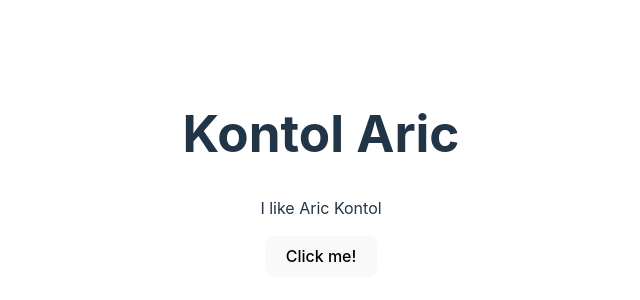
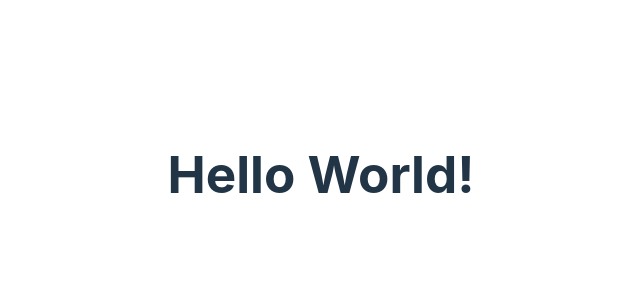
Before and after one commit to haikaaal21/TOSh-based-FYP-management-system, a React (Vite) app in the folder front-end/fyp-management-system-tosh/: page / in a window 1280 px wide. Shown: the part 226-526 px from the top of the page, without its empty margins (319-959 px from the left). Built offline with nearby package versions, Linux system fonts and the light colour scheme.

Commit message:
Setup 1.0

```diff
--- a/front-end/fyp-management-system-tosh/package.json
+++ b/front-end/fyp-management-system-tosh/package.json
@@ -12,7 +12,7 @@
   "dependencies": {
     "react": "^18.2.0",
     "react-dom": "^18.2.0",
-    "react-router": "^6.17.0"
+    "react-router": "^6.21.1"
   },
   "devDependencies": {
     "@types/react": "^18.2.15",
--- a/front-end/fyp-management-system-tosh/src/App.tsx
+++ b/front-end/fyp-management-system-tosh/src/App.tsx
@@ -1,26 +1,10 @@
-import { useState } from 'react'
 import './App.css'
 
-const title = 'Kontol Aric';
-const subjects: string[] = ['Aric Kontol', 'Jembut Aric', 'Aric Kontol Kontol', 'Aric anjinggg ?'];
-let x = 0;
 function App() {
-
-  const [subject, setSubject] = useState(subjects[x]);
-  const handleClick = () => {
-    console.log(x);
-    if(x < subjects.length - 1) {
-      setSubject(subjects[++x]);
-    } else {
-      setSubject(subjects[x = 0]);
-    }
-  };
 
   return (
     <>
-      <h1>{title}</h1>
-      <p>I like {subject}</p>
-      <button onClick={handleClick}>Click me!</button>
+      <h1>Hello World!</h1>
     </>
   )
 }
```
Also changed, not shown: front-end/fyp-management-system-tosh/src/components/landing_page/navbar.tsx (added, +17 -0 lines), front-end/fyp-management-system-tosh/src/routes/landing_page.tsx (added, +10 -0 lines), front-end/fyp-management-system-tosh/src/components/button.tsx (added), 1 other file (tests, documents, lock files or other folders).
